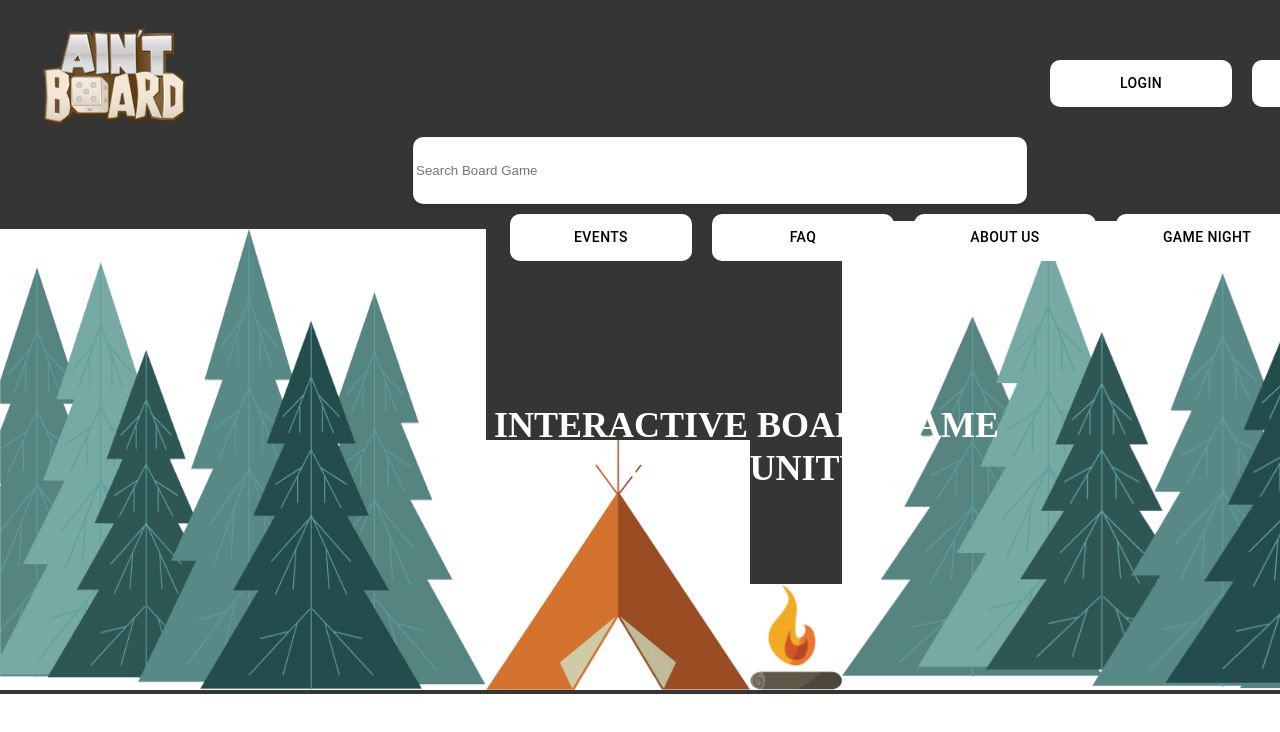
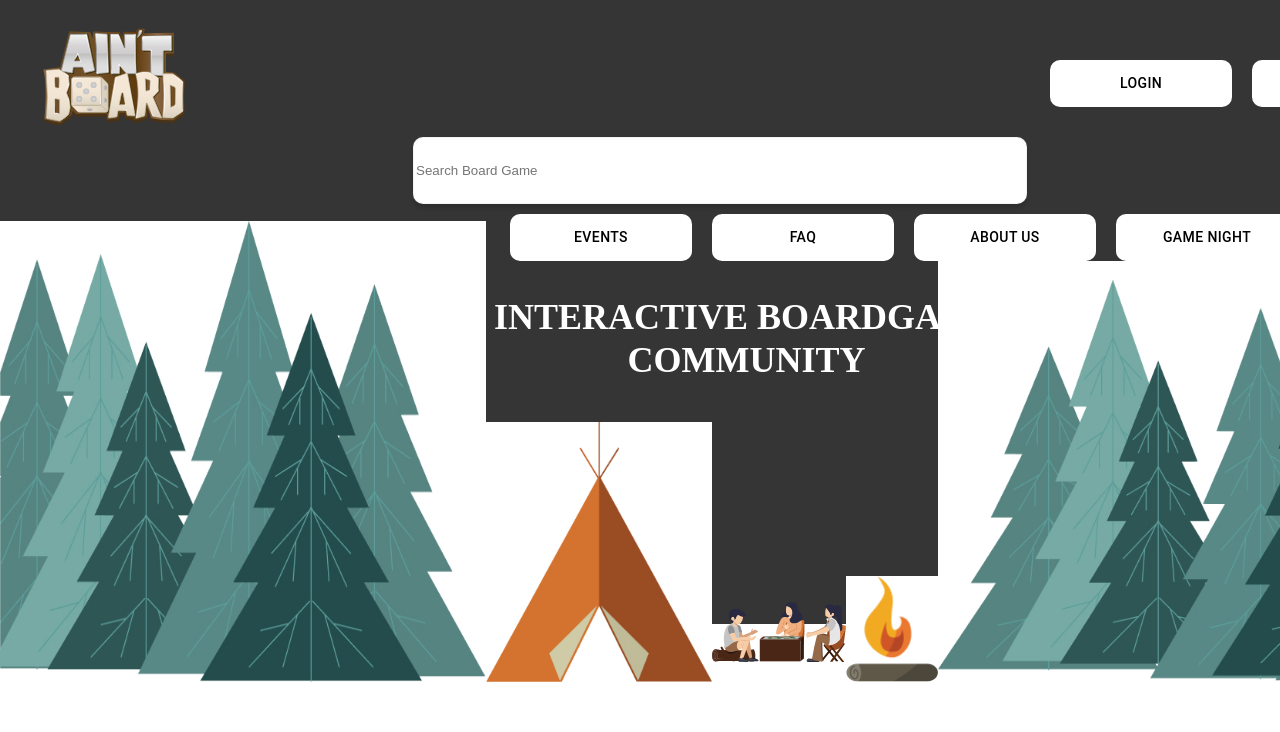
Before and after one commit to idiglove/oku-no-kumo-fe, a Next.js app in the folder project_app/: page /HomePage in a window 1280 px wide. Shown: the top 732 px of the page. Built offline with nearby package versions, Linux system fonts and the light colour scheme.

Commit message:
pushing more changes

```diff
--- a/project_app/components/Header.js
+++ b/project_app/components/Header.js
@@ -28,15 +28,15 @@ function Header() {
             placeholder="Search Board Game"
             InputProps={{
               endAdornment: (
-                <InputAdornment>
-                  <IconButton>
-                    <SearchIcon />
-                  </IconButton>
-                </InputAdornment>
+                <Image
+                  src="/icons8.svg"
+                  width={227.77}
+                  height={150}
+                  alt="image"
+                />
               ),
             }}
           />
-
           <div
             style={{
               display: "flex",
@@ -52,26 +52,12 @@ function Header() {
           </div>
         </Container>
         <>
-          <Wrapper>
-            <Typography>Interactive BoardGame Community</Typography>
-            <Image
-              style={{ background: "#353535" }}
-              src="/Group2.jpg"
-              width={486.05}
-              height={460.51}
-              alt="image"
-            />
-
-            <Image src="/tent4.jpg" width={264} height={250} alt="image" />
-
-            <Image src="/Fire.jpg" width={92.37} height={105.71} alt="image" />
-            <Image
-              src="/Group.jpg"
-              width={590.27}
-              height={468.65}
-              alt="image"
-            />
-          </Wrapper>
+          <Typography>Interactive BoardGame Community</Typography>
+          <Image src="/Group2.jpg" width={486.05} height={460.51} alt="image" />
+          <Image src="/tent4.jpg" width={226} height={260} alt="image" />
+          <Image src="/people.svg" width={134} height={100} alt="image" />
+          <Image src="/Fire.jpg" width={92.37} height={105.71} alt="image" />
+          <Image src="/Group.jpg" width={500.27} height={420.65} alt="image" />
         </>
       </AppBar>
     </>
--- a/project_app/components/styled.tsx
+++ b/project_app/components/styled.tsx
@@ -34,17 +34,12 @@ input{
 
 `;
 
- export const Wrapper= styled.div`
-background: #353535;
-
-`
-
 export const Typography = styled.p`
 position:absolute;
 width: 521px;
 height: 86px;
 left: 486px;
-top: 368px;
+top: 260px;
 font-family: 'Rubik';
 font-style: normal;
 font-weight: 700;
@@ -52,5 +47,5 @@ font-size: 36px;
 line-height: 43px;
 text-align: center;
 text-transform: uppercase;
-color: #FFFFFF;
+color: white;
 `
```
Also changed, not shown: project_app/public/icons8.svg (added), project_app/public/people.svg (added).
